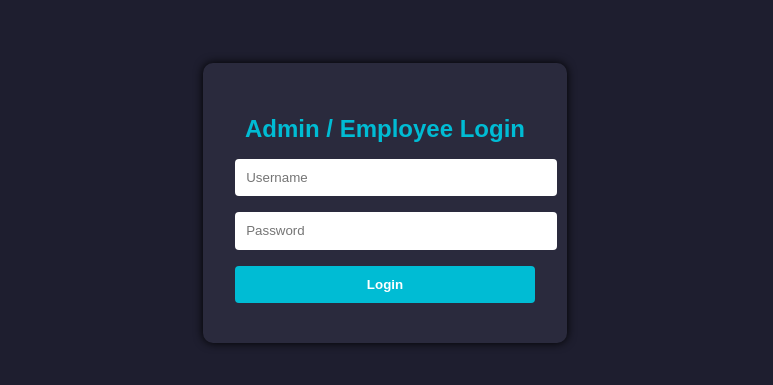
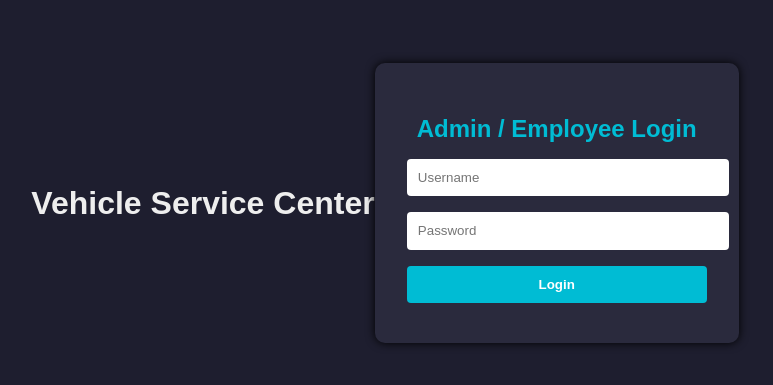
Before and after one commit to chandruthangadurai2005/Vehicle_service, a website: page public/login.html in a window 1280 px wide. Shown: the part 205-590 px from the top of the page, without its empty margins (255-1028 px from the left). Drawn offline with Linux system fonts and the light colour scheme.

Commit message:
Update login.html

```diff
--- a/public/login.html
+++ b/public/login.html
@@ -51,6 +51,8 @@
   </style>
 </head>
 <body>
+<h1 style="text-align: center;">Vehicle Service Center</h1>
+
   <div class="login-box">
     <h2>Admin / Employee Login</h2>
     <form id="loginForm">
```
